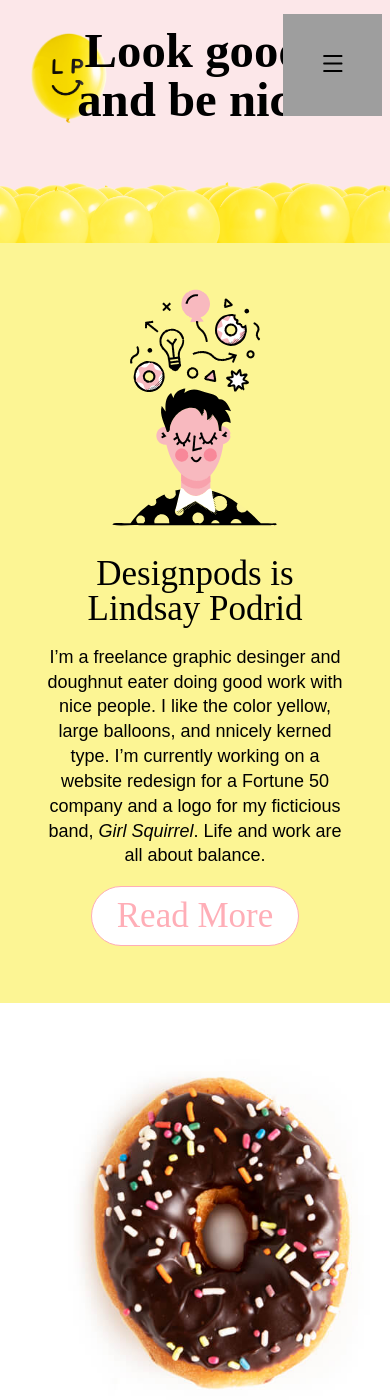
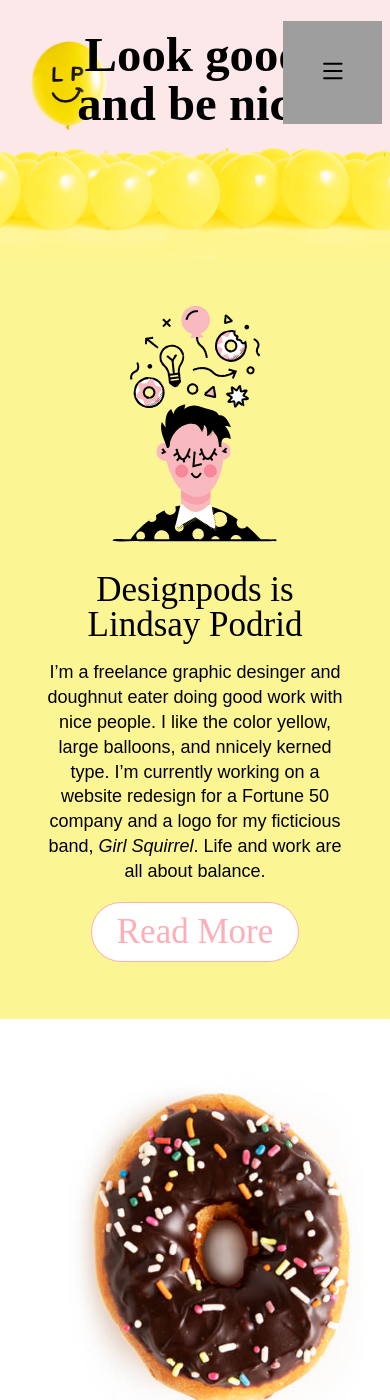
Before and after one commit to pfiller/design-pods, a Jekyll site: the page built from index.markdown, in a window 390 px wide and 1400 px high. Built offline with Jekyll 4.4.1, drawn with Linux system fonts in a browser that asks for light colours; some web fonts are replaced; grey boxes are pictures that could not be loaded.

Commit message:
Tweak the home intro some more
Things looked off on mobile testing

```diff
--- a/css/style.css
+++ b/css/style.css
@@ -211,7 +211,7 @@
 .home-intro h1 {
   font-size: 12.5vw;
   margin:  0;
-  padding: 7vw 0 0;
+  padding: 8vw 0 0;
 }
 
 .home-image { text-align: center; }
@@ -244,7 +244,7 @@
   max-height: 379px;
   max-width: 366px;
   right: 2vw;
-  top: 3.5vw !important;
+  top: 5.5vw !important;
   width: 25.4vw !important;
 }
 .home-burger-balloon img {
@@ -259,18 +259,18 @@
 
 .home-balloon-hero {
   background-image: url("{{ site.baseurl }}/img/balloon_hero_wide.png");
-  background-position: bottom -50px center;
+  background-position: bottom center;
   background-repeat: no-repeat;
   background-size: auto 66.6vw;
   height: 62vw;
-  margin-top: -41.6vw;
+  margin-top: -37.6vw;
   max-height: 900px;
   width: 100%;
 }
 .logo-container {
   margin:  0 auto;
   max-width: var(--maximum-width);
-  padding-top: 7vw;
+  padding-top: 5vw;
   position: relative;
   text-align: left;
   width:  100%;
@@ -596,6 +596,18 @@
     font-size: 39px;
   }
 
+  .home-intro h1 {
+    padding: 7vw 0 0;
+  }
+
+  .logo-container {
+    padding-top: 3vw;
+  }
+
+  .home-burger-balloon {
+    top: 3.5vw !important;
+  }
+
   .home-image img {
     height: auto;
     margin-bottom: 0;
@@ -820,7 +832,7 @@
   .home-balloon-hero {
     background-size: auto 960px;
     height: 900px;
-    margin-top: -600px;
+    margin-top: -541px;
     width: 100%;
   }
 
```
